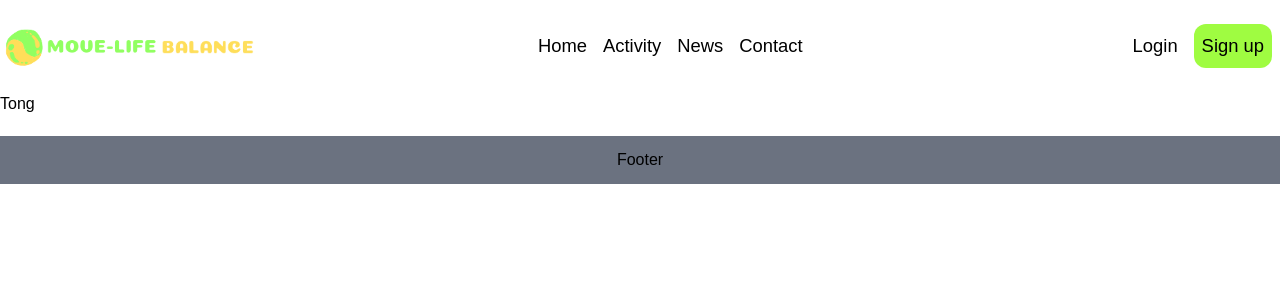
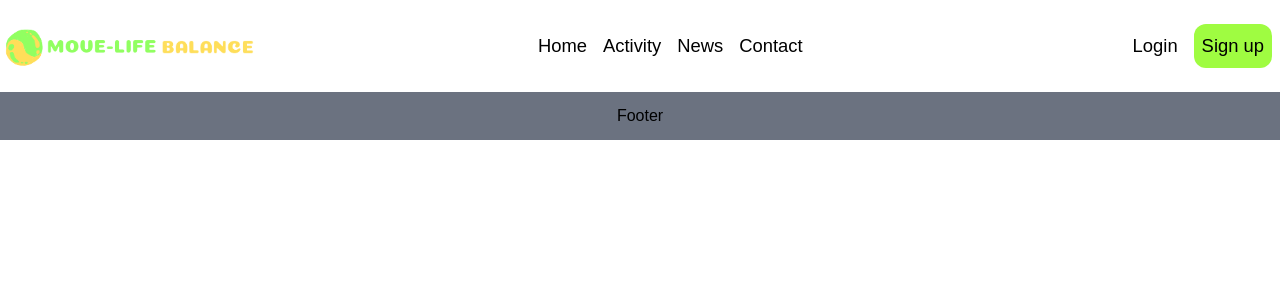
Before and after one commit to Grop-project-8/PROJECT_MLB, a React (Vite) app: page / in a window 1280 px wide. Shown: the top 300 px of the page. Built offline with nearby package versions, Linux system fonts and the light colour scheme; a web font is replaced by a local one.

Commit message:
just try

```diff
--- a/src/Components/Userprofile/Uesrprofile.jsx
+++ b/src/Components/Userprofile/Uesrprofile.jsx
@@ -1,14 +1,10 @@
 
 const Uesrprofile = () => {
+
   return (
     <div>
-      Tong
 
     </div>
-
-
-
-
   );
 };
 
```
